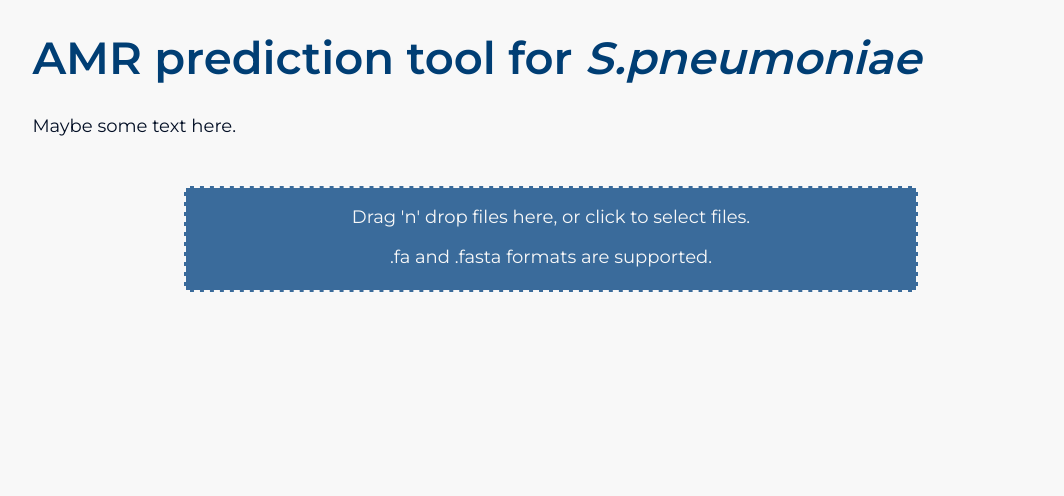
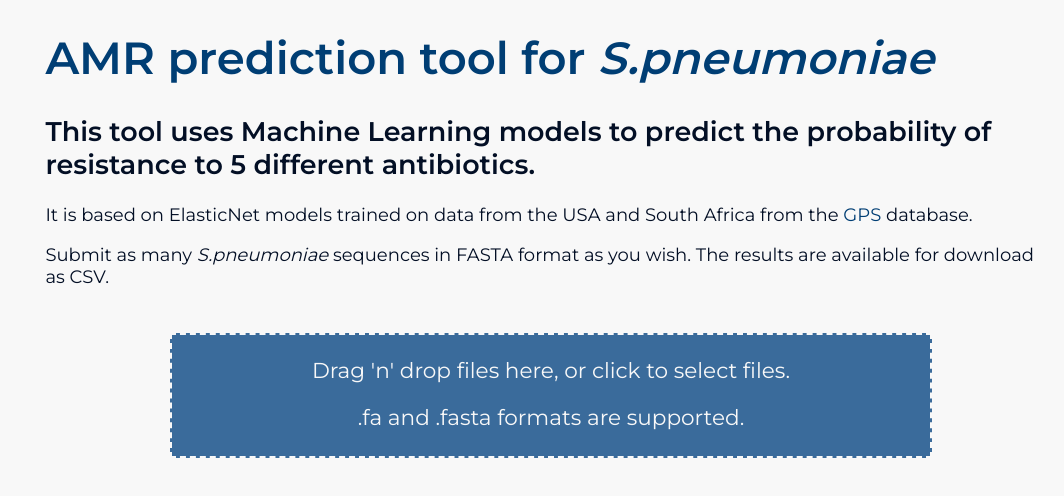
Before and after one commit to bacpop/AMR_ReactApp, a React (Create React App) app: page / in a window 1280 px wide. Shown: the top 496 px of the page, without its empty margins (89-1153 px from the left). Built offline with nearby package versions, Linux system fonts and the light colour scheme.

Commit message:
Added some text

```diff
--- a/src/App.js
+++ b/src/App.js
@@ -2,7 +2,6 @@ import React, {useState, useCallback} from 'react'
 import DropZone from './DropZone'
 import Results from './Results'
 import { CSVLink } from "react-csv";
-import { SpinnerCircular } from 'spinners-react';
 
 function App (){
 
@@ -31,7 +30,11 @@ function App (){
   return (
       <main className='App'>
         <h1>AMR prediction tool for <em>S.pneumoniae</em></h1>
-        <p>Maybe some text here.</p>
+        <h2>
+          This tool uses Machine Learning models to predict the probability of resistance to 5 different antibiotics. </h2><p>
+          It is based on ElasticNet models trained on data from the USA and South Africa from the <a href="https://www.pneumogen.net/gps/">GPS</a> database. </p><p>
+          Submit as many <em>S.pneumoniae</em> sequences in FASTA format as you wish. The results are available for download as CSV.
+        </p>
         <DropZone onDrop={onDrop}/>
         {(predictionResult !== [] &&  formatCheck===true && loading===false) &&
           <div>
--- a/src/Results.js
+++ b/src/Results.js
@@ -29,7 +29,7 @@ function Results(props){
     let text_Penicillin ="Balanced Accuracy on test datasets: Massachusetts: 0.933 Maela: 0.836";
     let text_Chloramphenicol ="Balanced Accuracy on test dataset: Maela: 0.819";
     let text_Tetracycline ="Balanced Accuracy on test datasets: Massachusetts: 0.953 Maela: 0.940";
-    let text_Trim_sulfa ="Balanced Accuracy on test datasets: Massachusetts: 0.95 Maela: 0.840";
+    let text_Trim_sulfa ="Balanced Accuracy on test datasets: Massachusetts: 0.954 Maela: 0.837";
     let text_Erythromycin ="Balanced Accuracy on test datasets: Massachusetts: 0.959 Maela: 0.961";
 
     //create head of table
--- a/src/index.css
+++ b/src/index.css
@@ -15,8 +15,15 @@ body {
 h1 {
   font-size: 2.5em;
   color: var(--blue);
-  margin-left: 3cm;
-  margin-right: 3cm;
+  width:80%;
+  margin-left: auto;
+  margin-right: auto;
+}
+
+h2 {
+  width:80%;
+  margin-left: auto;
+  margin-right: auto;
 }
 
 h4{
@@ -26,19 +33,25 @@ h4{
 
 p{
   color: var(--darkblue);
-  margin-left: 3cm;
-  margin-right: 3cm;
+  width:80%;
+  margin-left: auto;
+  margin-right: auto;
 }
 
 .dragdrop {
   background-color: #3a6b9b;
-  height: 2.7cm;
+  height: 3.2cm;
   text-align: center;
   border: 2.5px dashed var(--background);
-  margin: 1.3cm 7cm 1cm 7cm;
+  width:60%;
+  margin-left: auto;
+  margin-right: auto;
+  margin-bottom: 1.2cm;
+  margin-top: 1.2cm;
 }
 .dragdrop_text{
   color: var(--background);
+  font-size: 1.2em;
 }
 
 table, th, td {
@@ -128,7 +141,6 @@ a {
   display:block;
 }
 
-
  .tooltip {
   position: relative;
   display: inline-block;
@@ -140,7 +152,7 @@ a {
   background-color: #555;
   color: #fff;
   text-align: center;
-  padding: 5px 0;
+  padding: 5px;
   border-radius: 6px;
 
   position: absolute;
```
